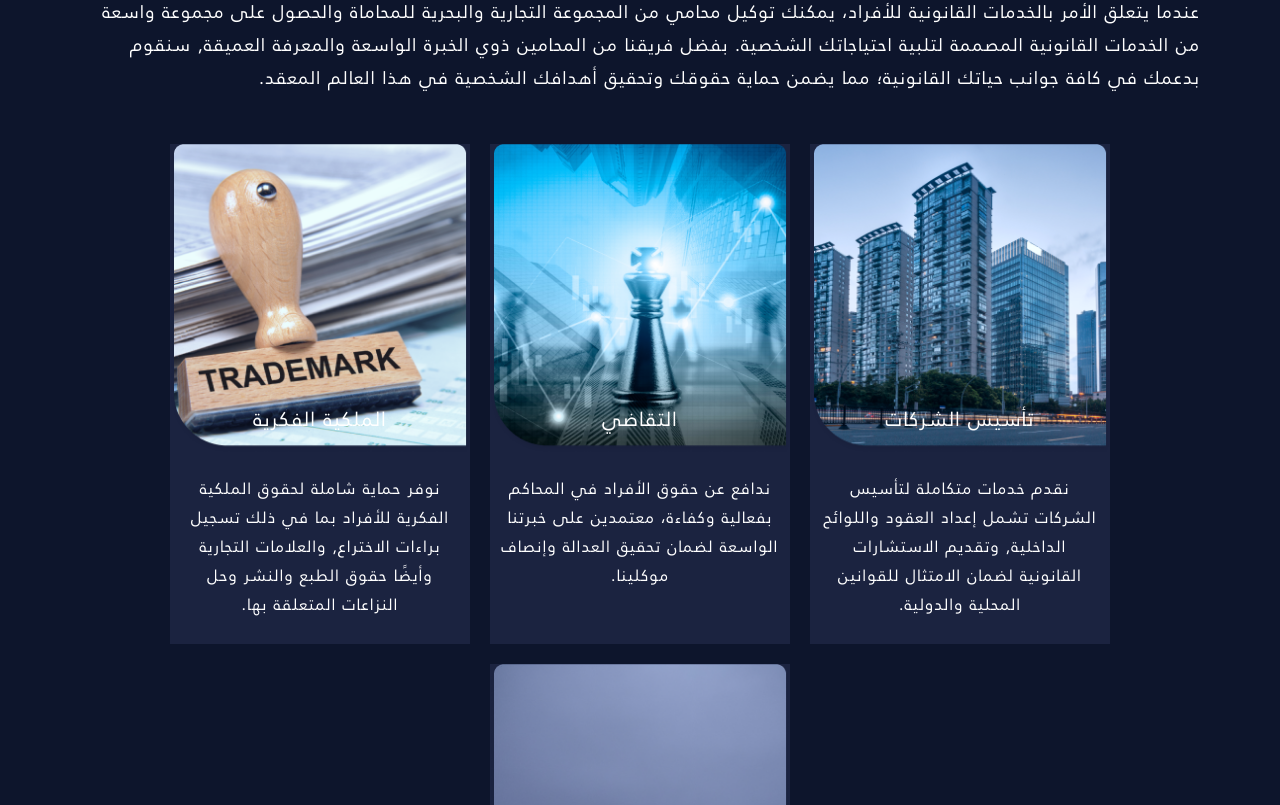
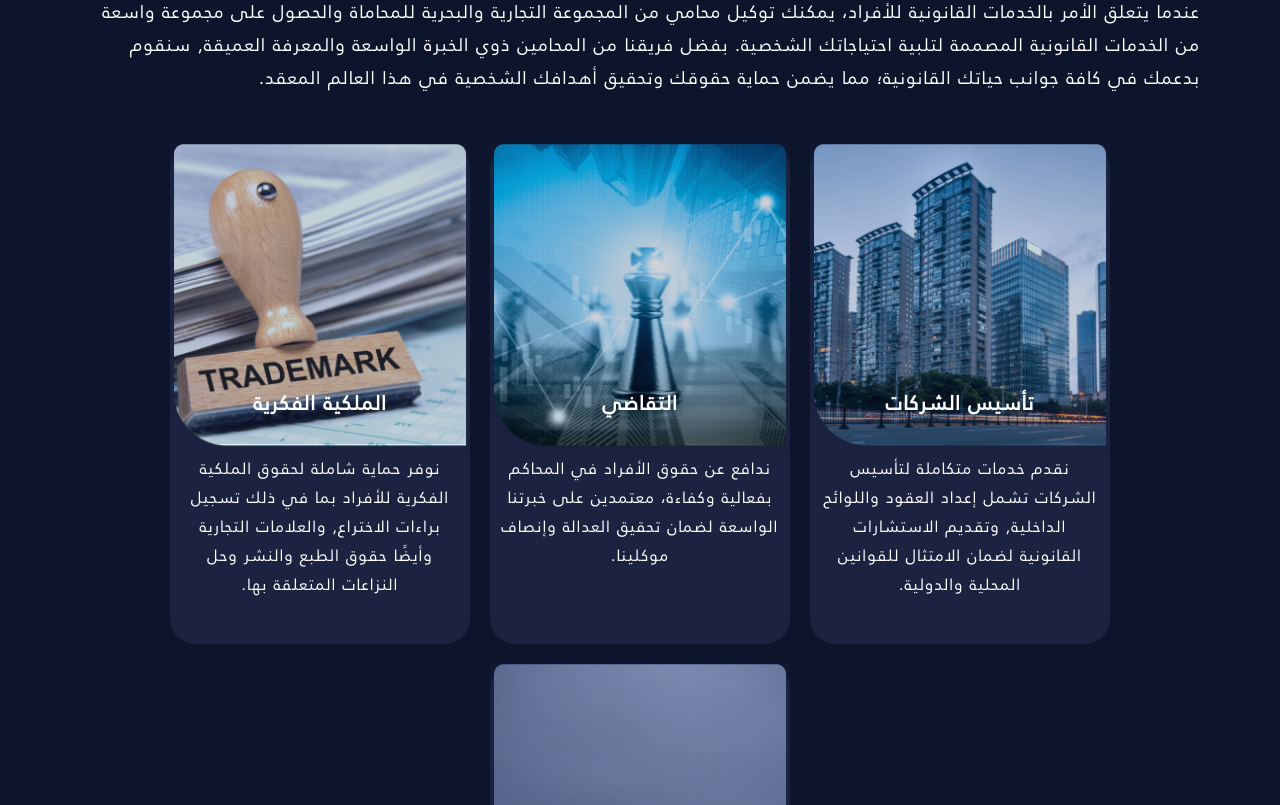
Before and after one commit to Ahmednaga2001/tcmg-v2, a Next.js app: page /hire-attorny in a window 1280 px wide. Shown: the part 1855-2660 px from the top of the page. Built offline with nearby package versions, Linux system fonts and the light colour scheme.

Commit message:
finish 4 section of hiring attorny page

```diff
--- a/app/hire-attorny/page.jsx
+++ b/app/hire-attorny/page.jsx
@@ -4,9 +4,7 @@ import IndividualServices from "@/components/hire-attorny/IndividualServices";
 import WhyChoose from "@/components/hire-attorny/WhyChoose";
 import Image from "next/image";
 
-
 function HireAttorny() {
-
   return (
     <div className={styles.page}>
       <section className={styles.hero}>
@@ -27,9 +25,9 @@ function HireAttorny() {
         </div>
       </section>
       <WhyChoose />
-      <IndividualServices/>
+      <IndividualServices />
 
-      <CorporateService/>
+      <CorporateService />
     </div>
   );
 }
--- a/components/hire-attorny/CorporateService.jsx
+++ b/components/hire-attorny/CorporateService.jsx
@@ -1,53 +1,53 @@
 "use client";
-import styles from "@/components/hire-attorny/hireattorny.module.css"
-import HireCard from "./HireCard"
-import Image from "next/image"
+import styles from "@/components/hire-attorny/hireattorny.module.css";
+import HireCard from "./HireCard";
+import Image from "next/image";
 import { useState } from "react";
 const dataOne = [
   {
-        title : "أسواق المال",
-        desc : "نقدم خدمات قانونية متخصصة لحماية مصالح شركتك في أسواق المال وتحقيق أهدافك بأعلى معايير الأمان والشفافية.",
+    title: "أسواق المال",
+    desc: "نقدم خدمات قانونية متخصصة لحماية مصالح شركتك في أسواق المال وتحقيق أهدافك بأعلى معايير الأمان والشفافية.",
     path: "/assets/images/hireattorny/legal9.png",
   },
   {
-        title : "الإندماج والاستحواذ",
-        desc : "نوفر استشارات قانونية متخصصة للمؤسسات في الاندماج والاستحواذ لضمان سير العملية بسلاسة وحماية مصالح شركتك بأعلى معايير الاحترافية.",
+    title: "الإندماج والاستحواذ",
+    desc: "نوفر استشارات قانونية متخصصة للمؤسسات في الاندماج والاستحواذ لضمان سير العملية بسلاسة وحماية مصالح شركتك بأعلى معايير الاحترافية.",
     path: "/assets/images/hireattorny/legal10.png",
   },
   {
-        title : "التحكيم التجاري",
-        desc : "نقدم خدمات التحكيم التجاري لتسوية النزاعات الخاصة بالشركات بطريقة فعّالة وسريعة, مع الحفاظ على السرية وضمان حقوق الأطراف المعنية.",
+    title: "التحكيم التجاري",
+    desc: "نقدم خدمات التحكيم التجاري لتسوية النزاعات الخاصة بالشركات بطريقة فعّالة وسريعة, مع الحفاظ على السرية وضمان حقوق الأطراف المعنية.",
     path: "/assets/images/hireattorny/legal11.png",
   },
   {
-        title : "التطوير العقاري والإنشاءات",
-        desc : "نقدم دعمًا قانونيًا شاملًا لمشاريع التطوير العقاري والإنشاءات, من خلال إعداد العقود وضمان الامتثال للقوانين والتشريعات ذات الصلة.",
+    title: "التطوير العقاري والإنشاءات",
+    desc: "نقدم دعمًا قانونيًا شاملًا لمشاريع التطوير العقاري والإنشاءات, من خلال إعداد العقود وضمان الامتثال للقوانين والتشريعات ذات الصلة.",
     path: "/assets/images/hireattorny/legal12.png",
-    }
-]
+  },
+];
 const dataOneHidden = [
   {
-        title : "الخدمات البنكية والمالية",
-        desc : "نقدم استشارات قانونية متخصصة للشركات والمؤسسات في مجالات الخدمات البنكية والمالية؛ لضمان الامتثال التنظيمي وتعزيز المعاملات المالية بأعلى معايير الشفافية.",
-        path: "/assets/images/hireattorny/legal13.png"
+    title: "الخدمات البنكية والمالية",
+    desc: "نقدم استشارات قانونية متخصصة للشركات والمؤسسات في مجالات الخدمات البنكية والمالية؛ لضمان الامتثال التنظيمي وتعزيز المعاملات المالية بأعلى معايير الشفافية.",
+    path: "/assets/images/hireattorny/legal13.png",
   },
   {
-        title : "الرعاية الصحية",
-        desc : "نقدم خدمات قانونية للمؤسسات الصحية لضمان الامتثال للقوانين الصحية وتقديم المشورة القانونية حول قضايا الرعاية الصحية المختلفة.",
-        path: "/assets/images/hireattorny/legal14.png"
+    title: "الرعاية الصحية",
+    desc: "نقدم خدمات قانونية للمؤسسات الصحية لضمان الامتثال للقوانين الصحية وتقديم المشورة القانونية حول قضايا الرعاية الصحية المختلفة.",
+    path: "/assets/images/hireattorny/legal14.png",
   },
   {
-        title : "التجزئة والمستهلك",
-        desc : "ندعم الشركات العاملة في قطاع التجزئة والمستهلك بتقديم الاستشارات القانونية المتعلقة بحماية المستهلك وتنظيم العلاقات التجارية.",
-        path: "/assets/images/hireattorny/legal15.png"
+    title: "التجزئة والمستهلك",
+    desc: "ندعم الشركات العاملة في قطاع التجزئة والمستهلك بتقديم الاستشارات القانونية المتعلقة بحماية المستهلك وتنظيم العلاقات التجارية.",
+    path: "/assets/images/hireattorny/legal15.png",
   },
   {
-        title : "التقاضي",
-        desc : "نحن نُمثل الشركات في جميع مراحل التقاضي, بدءًا من تقديم الدعوى وحتى إصدار الحكم, مع التركيز على تحقيق أفضل النتائج بأعلى كفاءة وفعالية.",
-        path: "/assets/images/hireattorny/legal16.png"
-    }
-]
-const CorporateService= () => {
+    title: "التقاضي",
+    desc: "نحن نُمثل الشركات في جميع مراحل التقاضي, بدءًا من تقديم الدعوى وحتى إصدار الحكم, مع التركيز على تحقيق أفضل النتائج بأعلى كفاءة وفعالية.",
+    path: "/assets/images/hireattorny/legal16.png",
+  },
+];
+const CorporateService = () => {
   const [isHidden, setIsHidden] = useState(true);
 
   const handleDisplay = () => {
@@ -57,7 +57,11 @@ const CorporateService= () => {
     <section className={styles.attorneyrepresentation}>
       <h2>توكيل محامي شركات من خبراء المجموعة للترافع في القضايا</h2>
       <p>
-    عندما يتعلق الأمر بالخدمات القانونية للشركات، تقدم المجموعة التجارية والبحرية للمحاماة مجموعة شاملة من الحلول المصممة خصيصًا لتلبية احتياجات الشركات. قم بتوكيل محامي من فريقنا ذوي الخبرة الواسعة والمعرفة العميق, وأحصل على دعم شامل لشركتك في كافة الجوانب القانونية؛ مما يضمان نجاحها واستمراريتها في بيئة الأعمال التنافسية هذه.
+        عندما يتعلق الأمر بالخدمات القانونية للشركات، تقدم المجموعة التجارية
+        والبحرية للمحاماة مجموعة شاملة من الحلول المصممة خصيصًا لتلبية احتياجات
+        الشركات. قم بتوكيل محامي من فريقنا ذوي الخبرة الواسعة والمعرفة العميق,
+        وأحصل على دعم شامل لشركتك في كافة الجوانب القانونية؛ مما يضمان نجاحها
+        واستمراريتها في بيئة الأعمال التنافسية هذه.
       </p>
       <div className={styles.cards}>
         {dataOne.map((el, index) => (
@@ -71,7 +75,9 @@ const CorporateService= () => {
       </div>
 
       {!isHidden && (
-      <div  className={`${styles.cardsHidden} ${!isHidden ? styles.show : ''}`}>
+        <div
+          className={`${styles.cardsHidden} ${!isHidden ? styles.show : ""}`}
+        >
           <div className={styles.cards}>
             {dataOneHidden.map((el, index) => (
               <HireCard
@@ -94,7 +100,7 @@ const CorporateService= () => {
         />
       </span>
     </section>
-  )
-}
+  );
+};
 
-export default CorporateService
+export default CorporateService;
--- a/components/hire-attorny/HireCard.jsx
+++ b/components/hire-attorny/HireCard.jsx
@@ -1,17 +1,18 @@
-import styles from "@/components/hire-attorny/hireattorny.module.css"
-import Image from "next/image"
-const HireCard = ({title , desc , path}) => {
+import styles from "@/components/hire-attorny/hireattorny.module.css";
+import Image from "next/image";
+const HireCard = ({ title, desc, path }) => {
   return (
     <div className={styles.card}>
-    <div className={styles.topCard}>
-      <Image src={path} width={300} height={310} alt={title}/>
-      <span>{title}</span>
+      <div className={styles.topCard}>
+        <div className={styles.overlay}></div>
+        <div className={styles.topCardImg}>
+          <Image src={path} width={300} height={310} alt={title} />
+          <span>{title}</span>
+        </div>
+      </div>
+      <p>{desc}</p>
     </div>
-    <p>
-      {desc}
-    </p>
-  </div>
-  )
-}
+  );
+};
 
-export default HireCard
+export default HireCard;
--- a/components/hire-attorny/IndividualServices.jsx
+++ b/components/hire-attorny/IndividualServices.jsx
@@ -97,7 +97,7 @@ const IndividualServices = () => {
           src="/assets/icons/hireattorny/arrow-left.svg"
           width={30}
           height={30}
-        alt="arrow-left icon"
+          alt="arrow-left icon"
         />
       </span>
     </section>
--- a/components/hire-attorny/WhyChoose.jsx
+++ b/components/hire-attorny/WhyChoose.jsx
@@ -51,8 +51,6 @@ const WhyChoose = () => {
           path={data[2].path}
         />
       </div>
-
-
     </section>
   );
 };
--- a/components/hire-attorny/hireattorny.module.css
+++ b/components/hire-attorny/hireattorny.module.css
@@ -123,12 +123,23 @@
   width: 300px;
   height: 500px;
   background: linear-gradient(#1b2340, #1b2340);
-  position: relative;
-  z-index: 50;
+  border-radius: 25px;
 }
 
 .attorneyrepresentation .topCard {
   position: relative;
+}
+.attorneyrepresentation .topCard .overlay {
+  position: absolute;
+  top: 0;
+  left: 0;
+  width: 100%;
+  height: 100%;
+  background-color: #1b2340;
+  opacity: 0.2;
+}
+.topCardImg {
+  height: 300px;
 }
 .attorneyrepresentation .topCard span {
   display: block;
@@ -138,6 +149,7 @@
   width: 100%;
   text-align: center;
   font-size: 20px;
+  font-weight: bold;
 }
 
 .attorneyrepresentation .card p {
```
Also changed, not shown: public/assets/images/hireattorny/overlay.png (added). Lines whose indentation alone changed are shown as unchanged.
